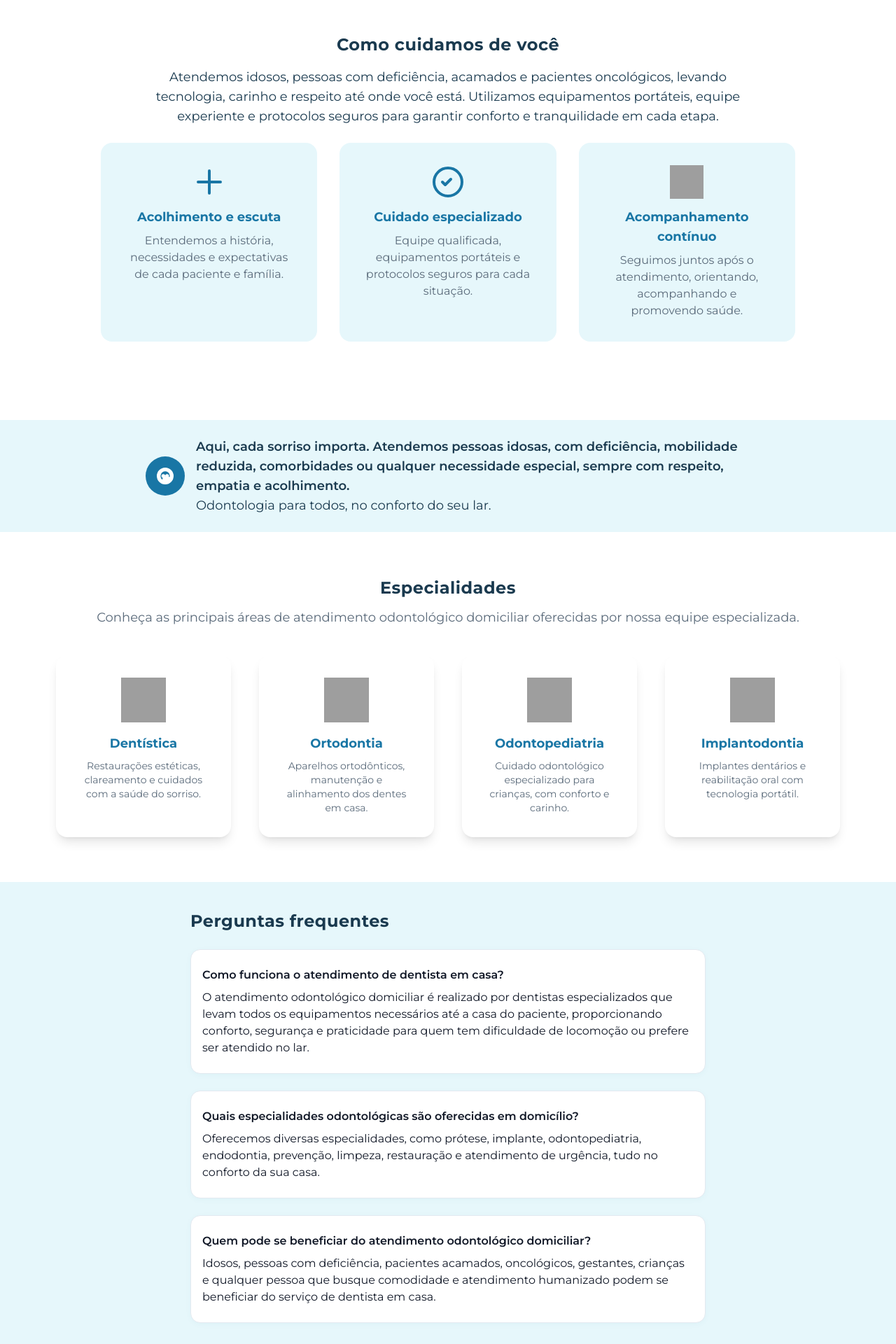
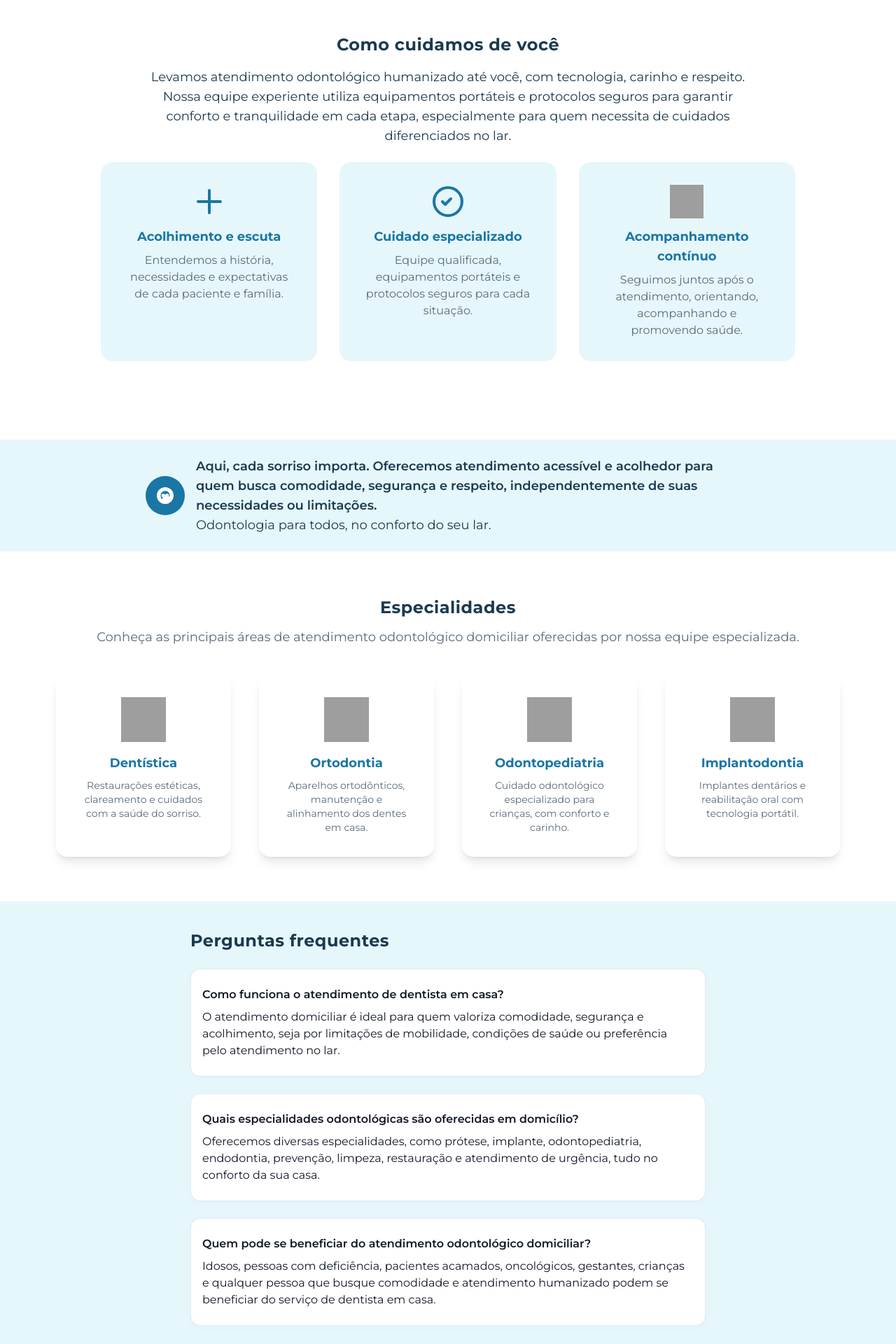
Before and after one commit to wesleystoss/clinica-odontologica, a PHP site: page /home.php in a window 1280 px wide. Shown: the part 861-2781 px from the top of the page at 70% size. Run offline with PHP 8.4, Linux system fonts and the light colour scheme; some libraries are stand-ins or nearby versions; grey boxes are pictures that could not be loaded.

Commit message:
atualiza conteúdo da página inicial para destacar o atendimento odontológico humanizado, enfatizando a acessibilidade e o suporte especializado para pacientes com necessidades diferenciadas

```diff
--- a/app/Views/home.php
+++ b/app/Views/home.php
@@ -260,7 +260,7 @@
     <section class="bg-white py-12">
       <div class="max-w-4xl mx-auto px-4 text-center">
         <h2 class="text-2xl font-bold modelo-title mb-4">Como cuidamos de você</h2>
-        <p class="text-[#1A3A4F] text-lg mb-6">Atendemos idosos, pessoas com deficiência, acamados e pacientes oncológicos, levando tecnologia, carinho e respeito até onde você está. Utilizamos equipamentos portáteis, equipe experiente e protocolos seguros para garantir conforto e tranquilidade em cada etapa.</p>
+        <p class="text-[#1A3A4F] text-lg mb-6">Levamos atendimento odontológico humanizado até você, com tecnologia, carinho e respeito. Nossa equipe experiente utiliza equipamentos portáteis e protocolos seguros para garantir conforto e tranquilidade em cada etapa, especialmente para quem necessita de cuidados diferenciados no lar.</p>
       </div>
       <div class="max-w-5xl mx-auto px-4">
         <div class="grid grid-cols-1 md:grid-cols-3 gap-8">
@@ -294,7 +294,7 @@
           </svg>
         </div>
         <p class="text-[#1A3A4F] text-lg font-semibold text-center md:text-left">
-          Aqui, cada sorriso importa. Atendemos pessoas idosas, com deficiência, mobilidade reduzida, comorbidades ou qualquer necessidade especial, sempre com respeito, empatia e acolhimento.<br>
+          Aqui, cada sorriso importa. Oferecemos atendimento acessível e acolhedor para quem busca comodidade, segurança e respeito, independentemente de suas necessidades ou limitações.<br>
           <span class="font-normal">Odontologia para todos, no conforto do seu lar.</span>
         </p>
       </div>
@@ -334,7 +334,7 @@
         <h2 class="text-2xl font-bold modelo-title mb-6">Perguntas frequentes</h2>
         <div class="modelo-faq-box">
           <h3 class="font-semibold mb-2">Como funciona o atendimento de dentista em casa?</h3>
-          <p>O atendimento odontológico domiciliar é realizado por dentistas especializados que levam todos os equipamentos necessários até a casa do paciente, proporcionando conforto, segurança e praticidade para quem tem dificuldade de locomoção ou prefere ser atendido no lar.</p>
+          <p>O atendimento domiciliar é ideal para quem valoriza comodidade, segurança e acolhimento, seja por limitações de mobilidade, condições de saúde ou preferência pelo atendimento no lar.</p>
         </div>
         <div class="modelo-faq-box">
           <h3 class="font-semibold mb-2">Quais especialidades odontológicas são oferecidas em domicílio?</h3>
@@ -351,7 +351,7 @@
       <div class="max-w-5xl mx-auto px-4 flex flex-col md:flex-row gap-10 items-center">
         <div class="flex-1">
           <h2 class="text-2xl font-bold modelo-title mb-3">Sobre a Clínica</h2>
-          <p class="text-[#1A3A4F] text-lg mb-4">Localizada em São Paulo, nossa clínica é especializada no atendimento de pessoas com deficiência, idosos, acamados e pacientes oncológicos. Oferecemos todo o suporte necessário para realizar procedimentos cirúrgicos e não cirúrgicos no domicílio, sempre com respeito, empatia e acolhimento.</p>
+          <p class="text-[#1A3A4F] text-lg mb-4">Localizada em São Paulo, nossa clínica é referência em atendimento odontológico domiciliar, proporcionando suporte completo para quem precisa de cuidados especiais no conforto do lar. Realizamos procedimentos cirúrgicos e não cirúrgicos com respeito, empatia e acolhimento.</p>
           <ul class="mb-2 space-y-2">
             <li class="flex items-center gap-2 text-[#1976A5] text-base"><svg class="w-5 h-5 text-green-500 inline" fill="none" stroke="currentColor" stroke-width="3" viewBox="0 0 24 24"><path stroke-linecap="round" stroke-linejoin="round" d="M5 13l4 4L19 7"/></svg>Atendimento humanizado</li>
             <li class="flex items-center gap-2 text-[#1976A5] text-base"><svg class="w-5 h-5 text-green-500 inline" fill="none" stroke="currentColor" stroke-width="3" viewBox="0 0 24 24"><path stroke-linecap="round" stroke-linejoin="round" d="M5 13l4 4L19 7"/></svg>Acessibilidade</li>
@@ -411,7 +411,7 @@
             <img src="/img/perfis/1.png" alt="Dentista especialista em atendimento odontológico domiciliar em São Paulo - Clínica Odontológica Sorriso em Casa" class="w-24 h-24 rounded-full object-cover mb-4 border-4 border-[#E6F7FB] shadow">
             <span class="text-[#1976A5] text-lg font-bold mb-2">Dr. Thomaz</span>
             <span class="text-[#5A6A7A] text-sm mb-2">CRO/SP: 144.749</span>
-            <p class="text-[#5A6A7A] text-sm">Cirurgião Dentista especializado em Odontologia Hospitalar pelo Hospital Albert Einstein, com experiência em atendimento de pessoas com deficiência, idosos e pacientes oncológicos. Pós-graduado em Saúde Pública, CTBMF e Mestrando em Odontologia FHO.<br><br>A vontade de ajudar nasceu em 2017, ao cuidar de pessoas. Ajudar é o combustível que move minha carreira.</p>
+            <p class="text-[#5A6A7A] text-sm">Cirurgião Dentista especializado em Odontologia Hospitalar pelo Hospital Albert Einstein, com ampla experiência em cuidados odontológicos para públicos que necessitam de atenção diferenciada. Pós-graduado em Saúde Pública, CTBMF e Mestrando em Odontologia FHO.<br><br>A vontade de ajudar nasceu em 2017, ao cuidar de pessoas. Ajudar é o combustível que move minha carreira.</p>
           </div>
           <div class="bg-white rounded-2xl shadow-lg p-8 flex flex-col items-center text-center">
             <img src="/img/perfis/3.png" alt="Dentista especialista em atendimento odontológico domiciliar em São Paulo - Clínica Odontológica Sorriso em Casa" class="w-24 h-24 rounded-full object-cover mb-4 border-4 border-[#E6F7FB] shadow">
```
